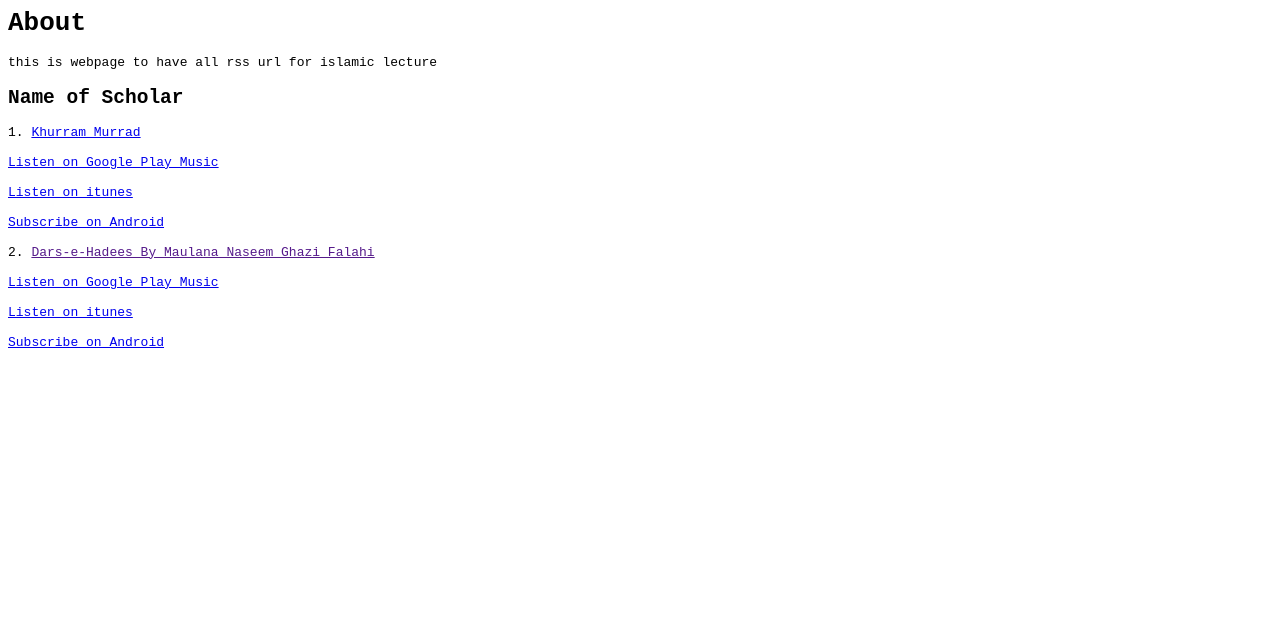
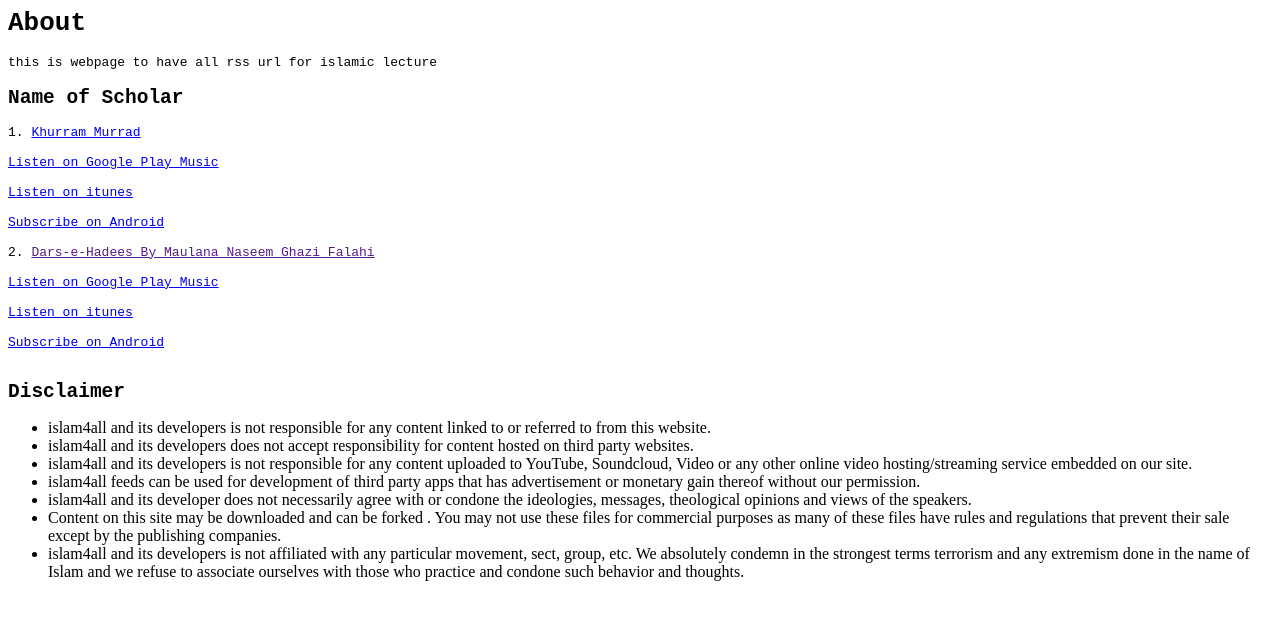
Before and after one commit to khaulafatima/islam4all.github.io, a plain HTML site: page index.html in a window 1280 px wide. Drawn offline with Linux system fonts and the light colour scheme.

Commit message:
updated the disclaimer

```diff
--- a/index.html
+++ b/index.html
@@ -35,5 +35,20 @@
                   <br/>
                   <br/>
                                                                </p>
+
+
+              <p>
+         <h2 style="font-family:monospace;">Disclaimer</h2>
+         <ul>
+            <li>islam4all and its developers is not responsible for any content linked to or referred to from this website.</li>
+            <li>islam4all and its developers does not accept responsibility for content hosted on third party websites.</li>
+            <li>islam4all and its developers is not responsible for any content uploaded to YouTube, Soundcloud, Video or any other online video hosting/streaming service embedded on our site.</li>
+            <li>islam4all feeds can be used for development of third party apps that has advertisement or monetary gain thereof without our permission.</li>
+            <li>islam4all and its developer does not necessarily agree with or condone the ideologies, messages, theological opinions and views of the speakers.</li>
+            <li>Content on this site may be downloaded and can be forked . You may not use these files for commercial purposes as many of these files have rules and regulations that prevent their sale except by the publishing companies.</li>
+            <li>islam4all and its developers is not affiliated with any particular movement, sect, group, etc. We absolutely condemn in the strongest terms terrorism and any extremism done in the name of Islam and we refuse to associate ourselves with those who practice and condone such behavior and thoughts.</li>
+         </ul>
+
+      </p>
     </body>
  </html>
```
